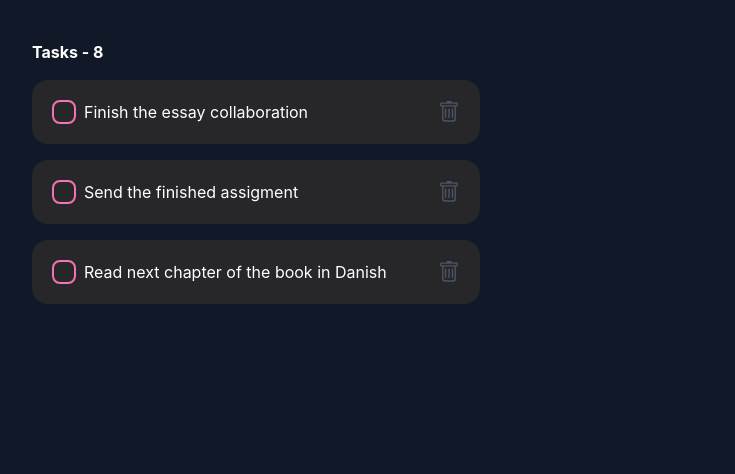
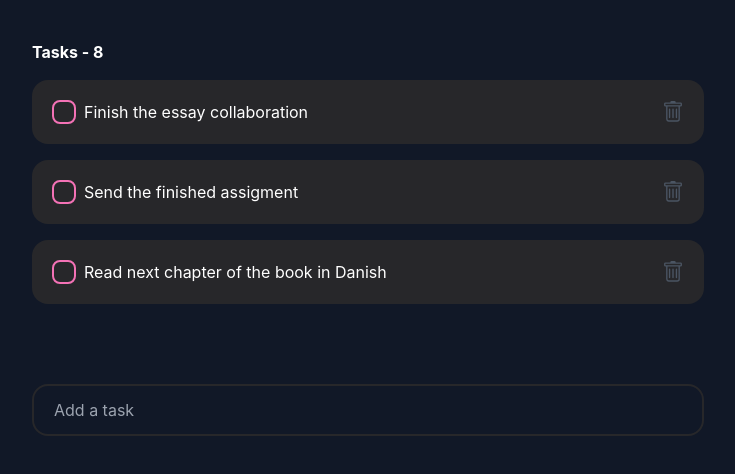
Before and after one commit to Ebazhanov/school-todo-list-tailwindcss, a React (Create React App) app: page / in a window 1280 px wide. Shown: the top 474 px of the page, without its empty margins (96-831 px from the left). Built offline with nearby package versions, Linux system fonts and the light colour scheme.

Commit message:
add create todo function

```diff
--- a/src/сomponents/Home.tsx
+++ b/src/сomponents/Home.tsx
@@ -1,5 +1,6 @@
 import React, { useState } from "react";
 import TodoItem from "./item/TodoItem";
+import CreateTodoField from "./create-todo-field/CreateTodoField";
 
 const data = [
   {
@@ -28,17 +29,19 @@ interface Item {
 export const Home = () => {
   const [todos, setTodos] = useState<Item[]>(data);
 
-  const changeTodo = ({ id }: Item) => {
-    setTodos(
-      todos.map((item) =>
-        item.id === id ? { ...item, isCompleted: !item.isCompleted } : item
-      )
-    );
+  const changeTodo = (id: any) => {
+    const copy = [...todos];
+    const current = copy.find((t) => t.id === id);
+    if (current !== undefined) {
+      current.isCompleted = !current.isCompleted;
+    }
+    setTodos(copy);
   };
 
-  const removeTodo = (id: number) => {
-    setTodos(todos.filter((item: Item) => item.id !== id));
-  };
+  function removeTodo(id: any) {
+    const newList = todos.filter((item: any) => item.id !== id);
+    setTodos(newList);
+  }
 
   return (
     <div className="w-4/5 mx-auto text-white">
@@ -51,6 +54,7 @@ export const Home = () => {
           changeTodo={changeTodo}
         />
       ))}
+      <CreateTodoField setTodos={setTodos} />
     </div>
   );
 };
--- /dev/null
+++ b/src/сomponents/create-todo-field/CreateTodoField.tsx
@@ -0,0 +1,32 @@
+import React, { useState } from "react";
+
+const CreateTodoField = ({ setTodos }: any) => {
+  const [title, setTitle] = useState("");
+
+  const addTodo = (title: string) => {
+    setTodos((prev: any) => [
+      {
+        _id: new Date(),
+        title,
+        isCompleted: false,
+      },
+      ...prev,
+    ]);
+    setTitle("");
+  };
+
+  return (
+    <div className="flex items-center justify-between mb-4 rounded-2xl border-zinc-800 border-2 px-5 py-3 mt-20 max-w-2xl">
+      <input
+        type="text"
+        onChange={(e) => setTitle(e.target.value)}
+        value={title}
+        onKeyPress={(e) => e.key === "Enter" && addTodo(title)}
+        className="bg-transparent w-full border-none outline-none"
+        placeholder="Add a task"
+      />
+    </div>
+  );
+};
+
+export default CreateTodoField;
--- a/src/сomponents/item/TodoItem.tsx
+++ b/src/сomponents/item/TodoItem.tsx
@@ -5,7 +5,7 @@ import { Check } from "./Check";
 
 const TodoItem = ({ todo, changeTodo, removeTodo }: any) => {
   return (
-    <div className="flex items-center justify-between mb-4 rounded-2xl bg-zinc-800 p-5 max-w-md">
+    <div className="flex items-center justify-between mb-4 rounded-2xl bg-zinc-800 p-5 max-w-2xl">
       <button className="flex items-center" onClick={() => changeTodo(todo.id)}>
         <Check isCompleted={todo.isCompleted} />
         <span
```
